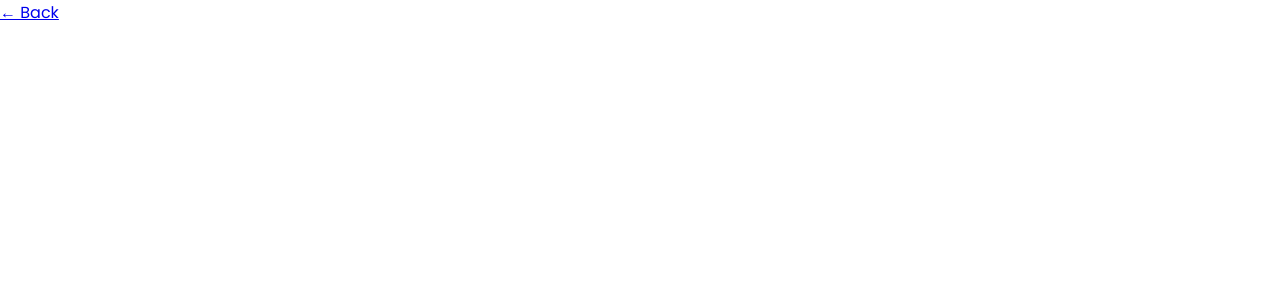
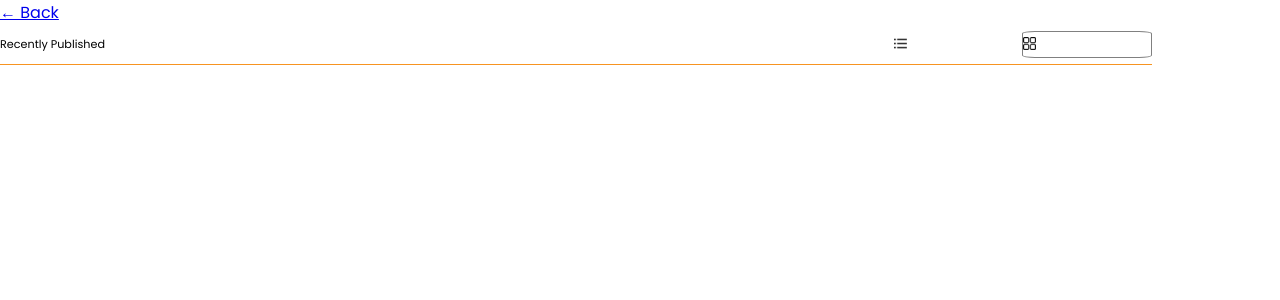
Before and after one commit to nightfire-studios/animax-blog, a React (Vite) app: page /dashboard in a window 1280 px wide. Shown: the top 300 px of the page. Built offline with nearby package versions, Linux system fonts and the light colour scheme.

Commit message:
Project Initialzed

```diff
--- a/src/App.css
+++ b/src/App.css
@@ -5,4 +5,49 @@ body{
   margin: 0;
   padding: 0;
   box-sizing: border-box;
+
+
+  .container{
+    width: 90%;
+    display: flex;
+    justify-content: space-between;
+    border-bottom: 1px solid #F79421;
+
+
+    .main_heading{
+      width: 50%;
+
+       p{
+        font-size: .7rem;
+       }
+    }
+
+
+    .corner_items{
+      width: 50%;
+      display: flex;
+      justify-content: flex-end;
+      align-items: center;
+
+      .rows{
+
+
+
+        img{
+          width:10%;
+        }
+      }
+
+      .grid{
+        border: gray 1px solid;
+        border-radius: 10%;
+        place-items: center;
+
+        img{
+          width: 10%;
+
+        }
+      }
+    }
+  }
 }
--- a/src/Dashboard.jsx
+++ b/src/Dashboard.jsx
@@ -1,9 +1,27 @@
 import { Link } from "react-router-dom"
+import list from "./images/list.png"
+import menu from"./images/menu.png"
 
 const Dashboard = ()=>{
     return (
         <>
             <Link to="/">&larr; Back</Link>
+            <nav>
+                <div className="container">
+                    <div className="main_heading">
+                        <p>Recently Published</p>
+                    </div>
+                    <div className="corner_items">
+                        <div className="rows">
+                            <img src={list} alt="checklist" />
+                        </div>
+                        <div className="grid">
+                            <img src={menu} alt="menu" />
+                        </div>
+                    </div>
+                </div>
+            </nav>
+
         </>
     )
 }
```
Also changed, not shown: src/images/list.png (added), src/images/menu.png (added).
